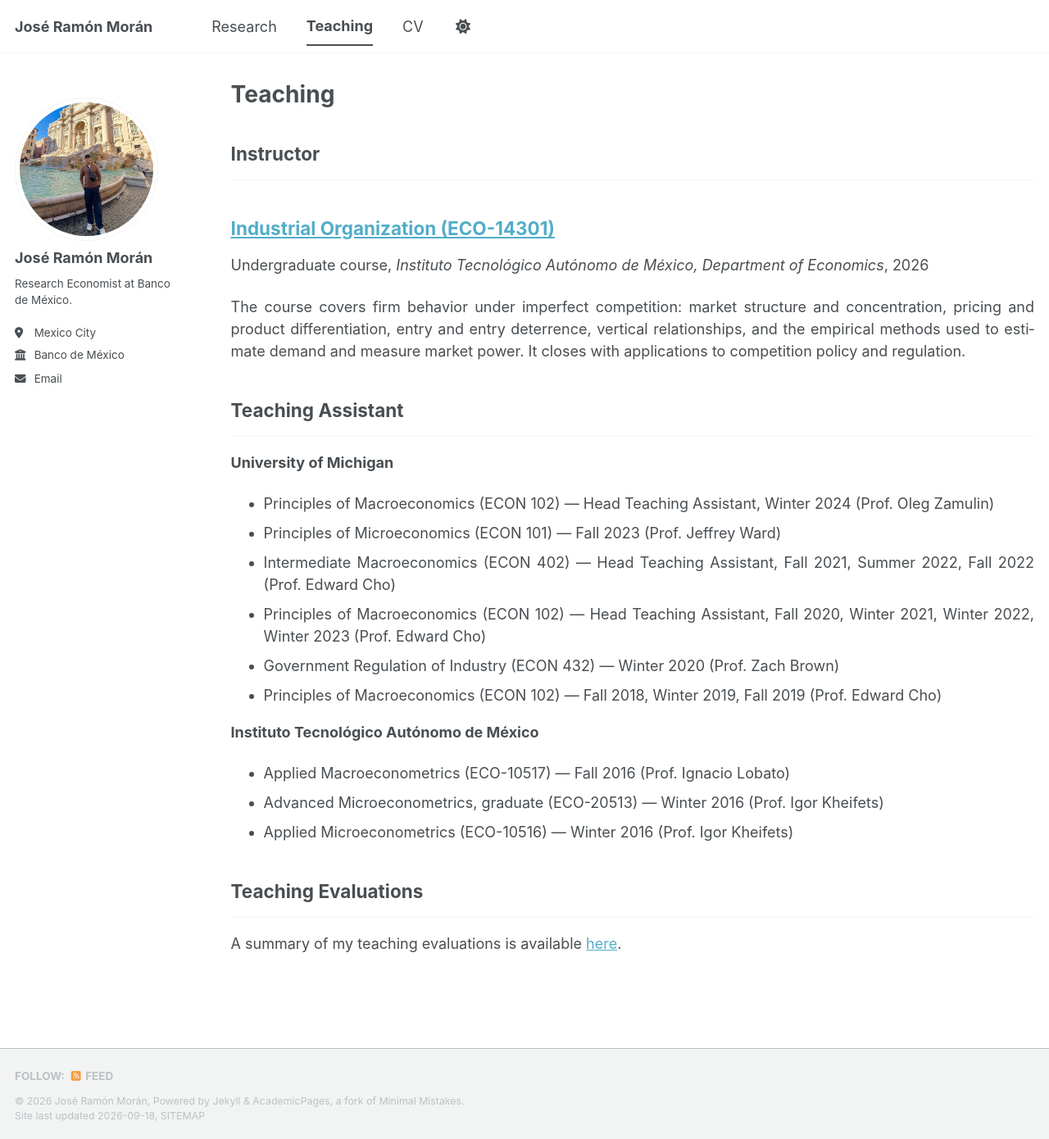
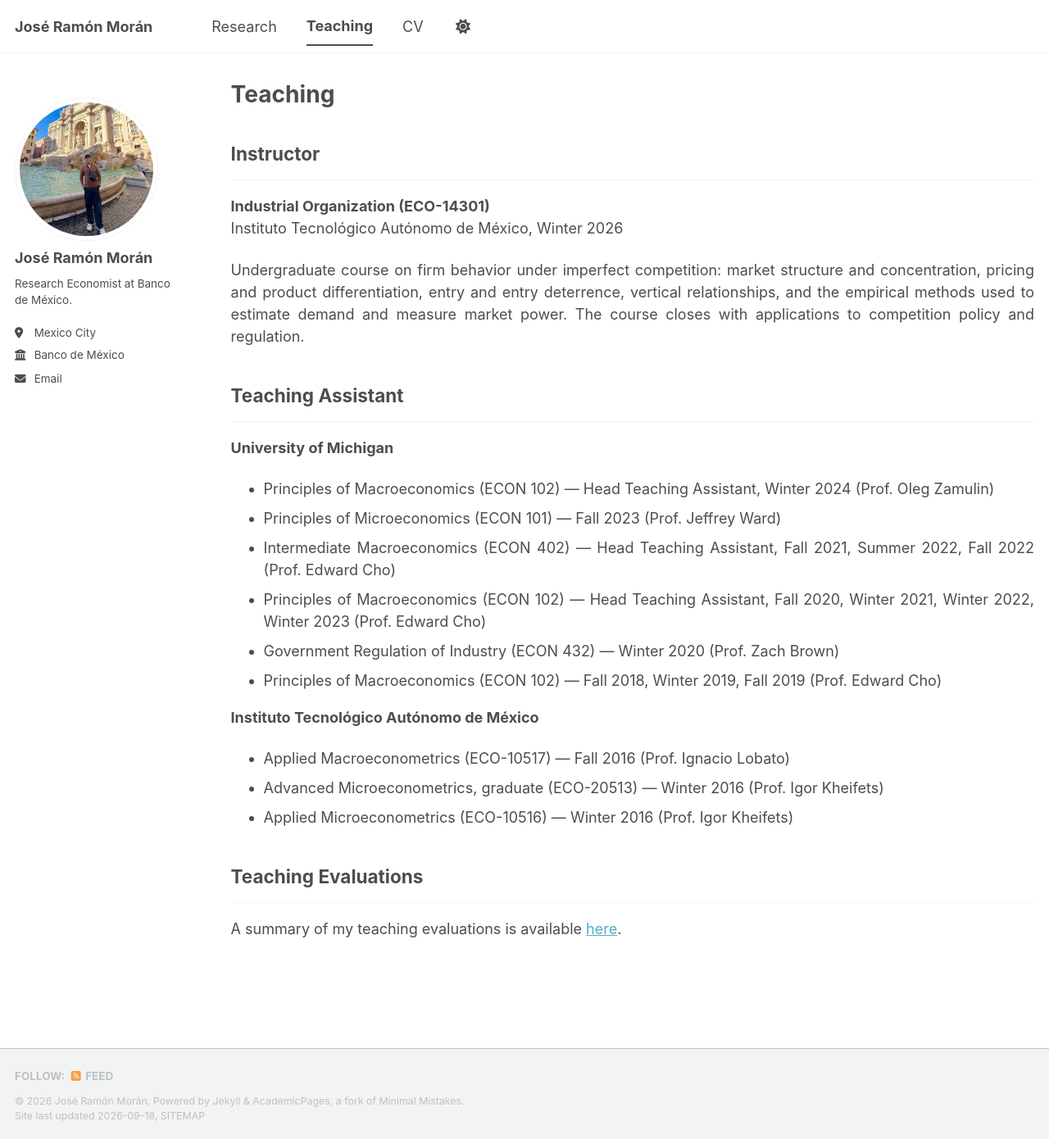
Before and after one commit to joseramonmoran/joseramonmoran.github.io, a Jekyll site: the page built from _pages/teaching.html, in a window 1280 px wide and 1390 px high. Shown: the whole window at 82% size. Built offline with Jekyll 4.4.1, drawn with Linux system fonts in a browser that asks for light colours; a style sheet for code colours, icons or effects is not loaded; part of the change alters nothing that is shown.

Commit message:
Update teaching.html

```diff
--- a/_pages/teaching.html
+++ b/_pages/teaching.html
@@ -9,9 +9,14 @@ author_profile: true
 
 <h2>Instructor</h2><hr />
 
-{% for post in site.teaching reversed %}
-  {% include archive-single.html %}
-{% endfor %}
+<p><strong>Industrial Organization (ECO-14301)</strong><br/>
+Instituto Tecnológico Autónomo de México, Winter 2026</p>
+
+<p>Undergraduate course on firm behavior under imperfect competition: market
+structure and concentration, pricing and product differentiation, entry and
+entry deterrence, vertical relationships, and the empirical methods used to
+estimate demand and measure market power. The course closes with applications
+to competition policy and regulation.</p>
 
 <h2>Teaching Assistant</h2><hr />
 
```
